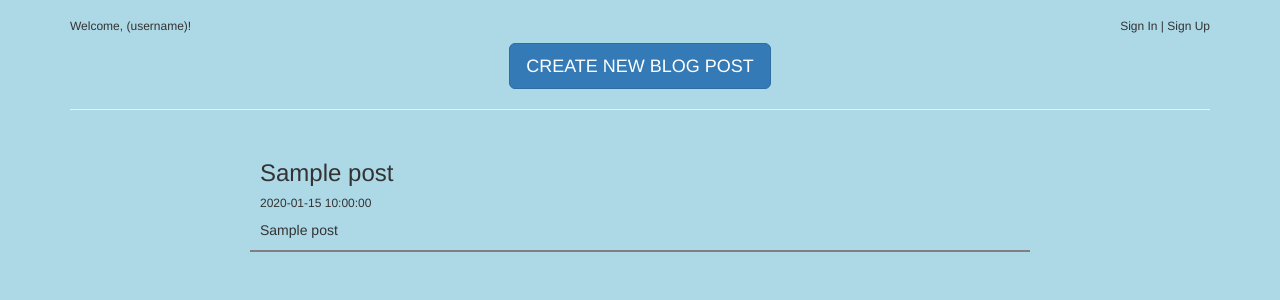
After one commit to jakegornall/BlogProject, a Python web app: template templates/home.html in a window 1280 px wide. The commit adds this page. Shown: the top 300 px of the page. Run offline with Jinja, Linux system fonts and the light colour scheme; the template is opened without the code that fills it: most values are stand-ins (such as "Sample title", 1, 10 or a date in 2020); some libraries are stand-ins or nearby versions.

Commit message:
Sepate pages

```diff
--- /dev/null
+++ b/templates/home.html
@@ -0,0 +1,29 @@
+{% extends "main.html" %}
+{% block content %}
+<div class="row">
+	<div class="col-md-12 text-center">
+		<button id="NewEntryBtn" class="btn btn-primary btn-lg">CREATE NEW BLOG POST</button>
+		<script type="text/javascript">
+			$(document).ready(function() {
+				$("#NewEntryBtn").click(function(){
+					window.location.replace("http://localhost:8080/newEntry");
+				});
+			});
+		</script>
+	</div>
+</div>
+<hr>
+{% for x in posts %}
+<div class="row text-left">
+    <div class="col-md-2">
+    </div>
+    <div class="post-div col-md-8 btm-border">
+        <h3>{{x.title}}</h3>
+        <h6>{{x.created}}</h6>
+        <per>{{x.post}}</per>
+    </div>
+    <div class="col-md-2">
+    </div>
+</div>
+{% endfor %}
+{% endblock %}
--- a/templates/main.html
+++ b/templates/main.html
@@ -26,31 +26,7 @@
                 <h6>Sign In | Sign Up</h6>
             </div>
         </div>
-        <div class="row text-center">
-            <div class="col-md-12">
-                <h1>New Blog Entry</h1>
-            </div>
-        </div>
-        <hr>
-        <div class="row text-center">
-            <div class="col-md-12">
-                <form method="post">
-                    <div>
-                    <label>
-                        <div>Title</div>
-                        <input type="text" name="subject">
-                    </label>
-                    <br>
-                    <label>
-                        <div>New Entry</div>
-                        <textarea rows="15" cols="75" name="content"></textarea>
-                    </label>
-                    <br>
-                    <p class="error-message">{{error}}</p>
-                    <button>Submit New Entry</button>
-                </form>
-            </div>
-        </div>
+    {% block content %}
         <hr>
         {% for x in posts %}
         <div class="row text-left">
@@ -65,5 +41,6 @@
             </div>
         </div>
         {% endfor %}
+    {% endblock %}
 </body>
 </html>
```
Also changed, not shown: main.py (+11 -3 lines), templates/newEntry.html (added, +27 -0 lines), 1 other file.
